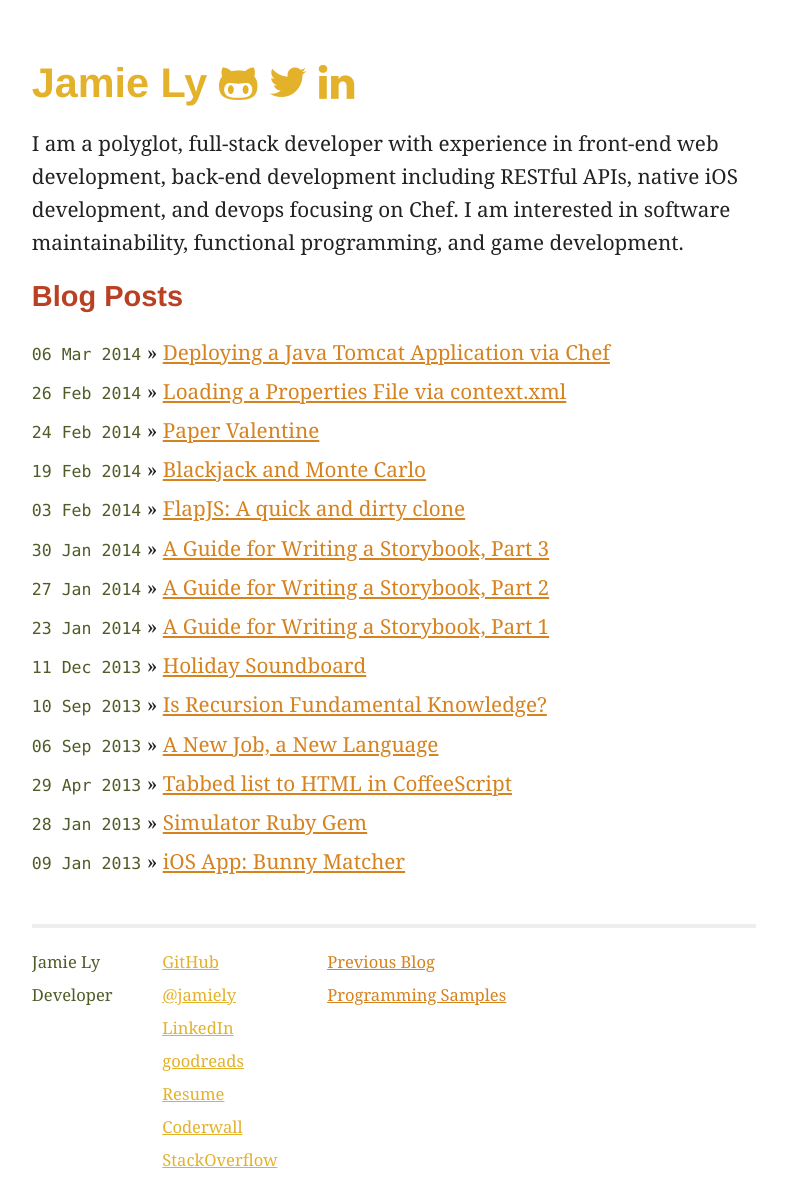
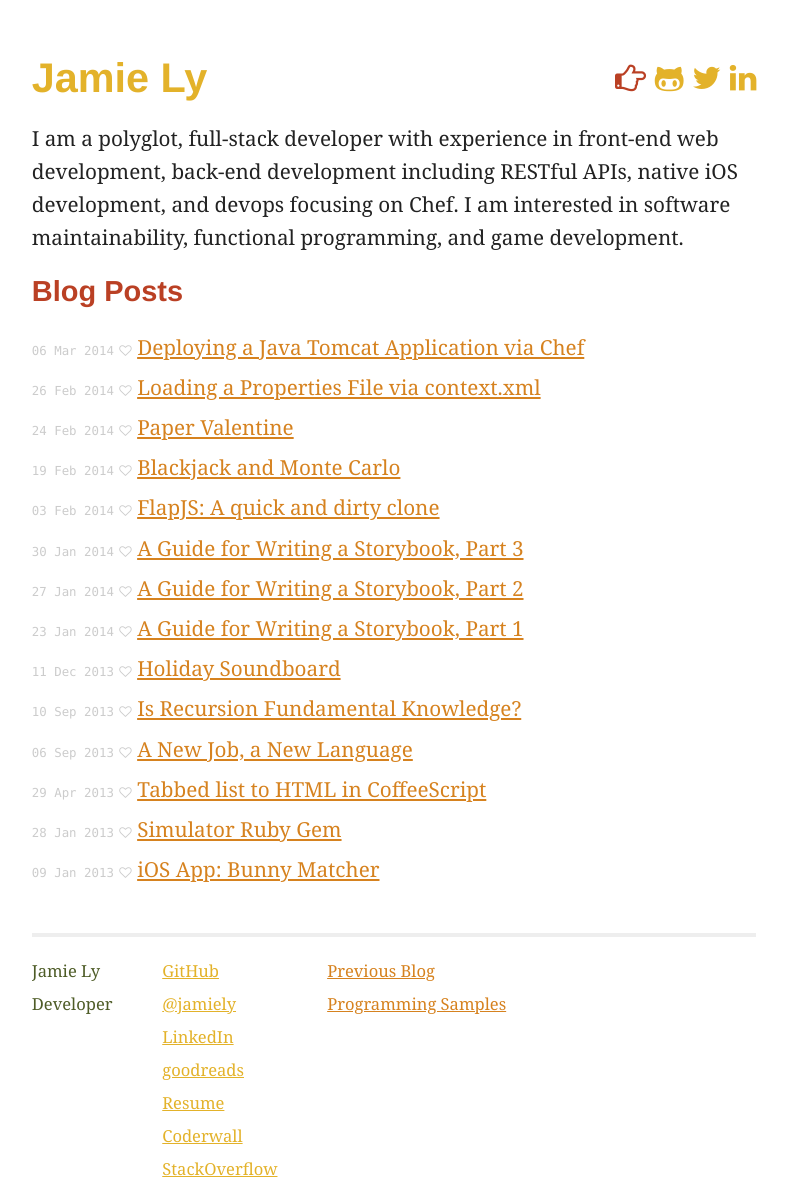
Before and after one commit to jamiely/deprecated_blog, a Jekyll site: the page built from index.html, in a window 1280 px wide. Shown: the whole page, without its empty margins (246-1034 px from the left). Built offline with Jekyll 4.4.1, drawn with Linux system fonts in a browser that asks for light colours; nearby versions of some CDN libraries; Markdown is read by kramdown in place of the engine named in the settings.

Commit message:
Updated styles

```diff
--- a/_layouts/default.html
+++ b/_layouts/default.html
@@ -20,9 +20,12 @@
           <div class="site">
             <div class="header">
               <h1 class="title">
-                <a href="/">
+                <a href="/" class="name">
                   {{ site.name }}
                 </a>
+              </h1>
+              <h1 class="links">
+                <i class="fa fa-hand-o-right"></i>
                 <a href="https://github.com/jamiely" target="_blank">
                   <i class="fa fa-github-alt"></i>
                 </a>
--- a/css/main.css
+++ b/css/main.css
@@ -52,10 +52,14 @@ ul.posts li {
   line-height: 1.75em;
 }
 
-ul.posts span {
-  color: #4E5C27;
+ul.posts span.date {
+  color: #CCC;
   font-family: Monaco, "Courier New", monospace;
-  font-size: 80%;
+  font-size: 60%;
+}
+ul.posts span.separator {
+  font-size: 60%;
+  color: #CCC;
 }
 
 /*****************************************************************************/
@@ -87,8 +91,22 @@ ul.posts span {
 .site .header h1.title .name {
   color: #E3B22A;
 }
+.site .header h1.title .name {
+  margin-right: 0.5em;
+}
 
 .site .header h1.title a:hover {
+  color: #000;
+}
+
+.site .header h1.links {
+  float: right;
+  font-size: 150%;
+}
+.site .header h1.links a {
+  color: #E3B22A;
+}
+.site .header h1.links a:hover {
   color: #000;
 }
 
@@ -102,7 +120,7 @@ ul.posts span {
 }
 
 .site .meta {
-  color: #aaa;
+  color: #4E5C27;
 }
 
 .site .footer {
--- a/index.html
+++ b/index.html
@@ -12,7 +12,11 @@ title: Forever Student
   <h1>Blog Posts</h1>
   <ul class="posts">
     {% for post in site.posts %}
-      <li><span>{{ post.date | date_to_string }}</span> &raquo; <a href="{{ post.url }}">{{ post.title }}</a></li>
+    <li>
+      <span class="date">{{ post.date | date_to_string }}</span>
+      <span class="separator"><i class="fa fa-heart-o"></i></span>
+      <a href="{{ post.url }}">{{ post.title }}</a>
+    </li>
     {% endfor %}
   </ul>
 </div>
```
